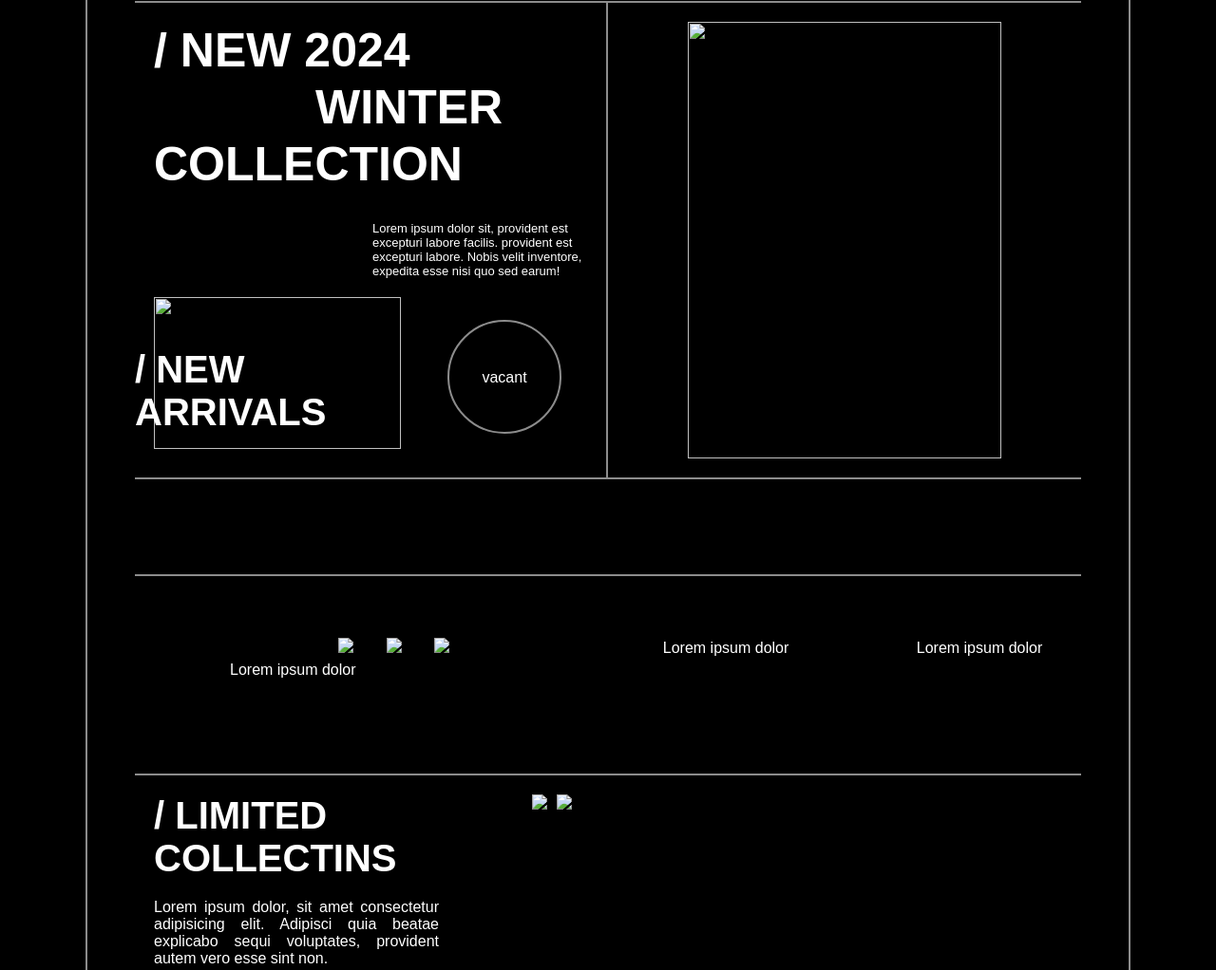
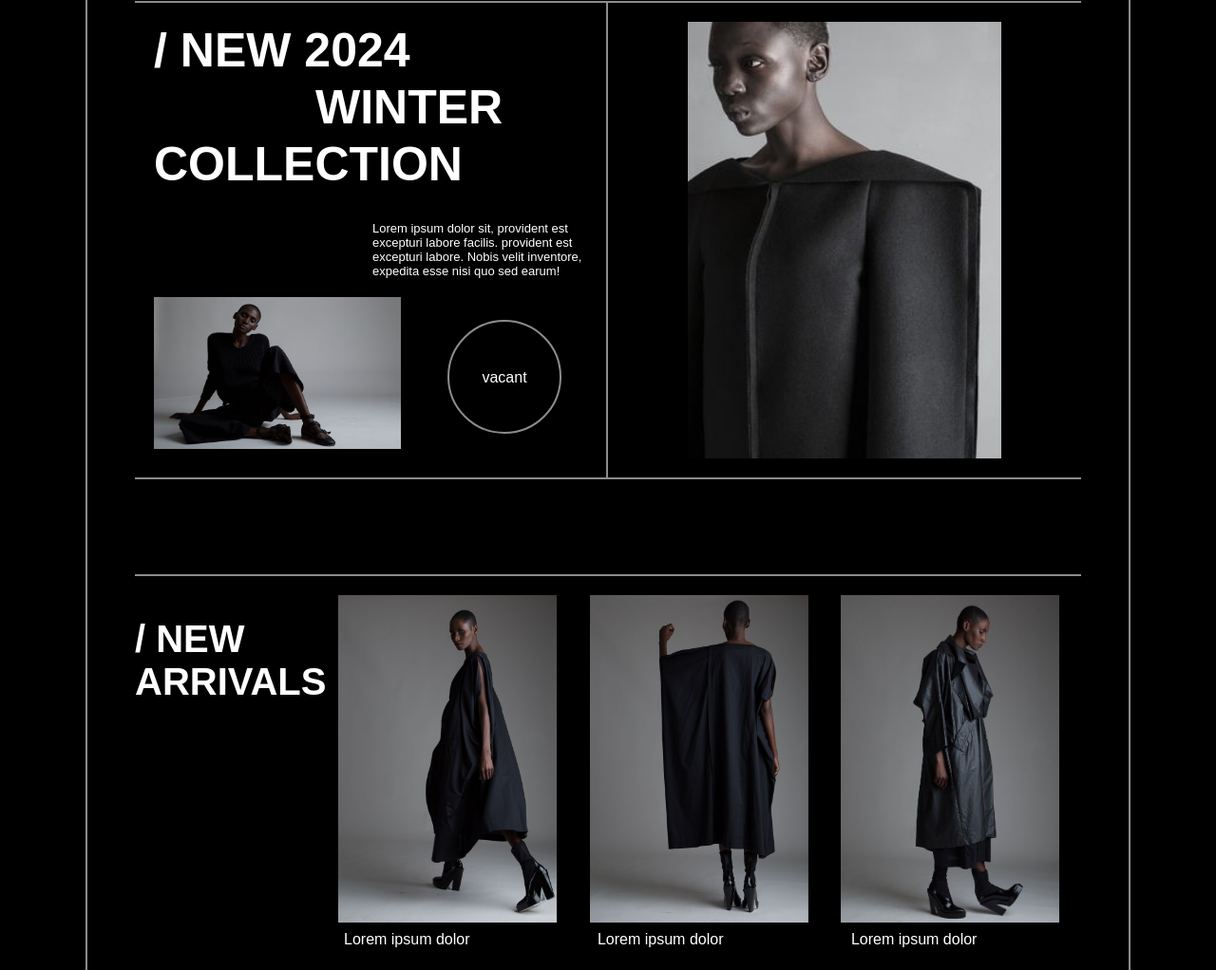
Before and after one commit to saharmazloom/collection, a plain HTML site: page index.html in a window 1280 px wide. Shown: the part 109-1131 px from the top of the page at 95% size. Drawn offline with Linux system fonts and the light colour scheme; a web font is replaced by a local one.

Commit message:
add images

```diff
--- a/index.html
+++ b/index.html
@@ -24,19 +24,19 @@
                 <p class="text">
                     Lorem ipsum dolor sit, provident est excepturi labore facilis. provident est excepturi labore. Nobis velit inventore, expedita esse nisi quo sed earum!
                 </p>
-                <img src="photos/header.jpg">
+                <img src="img/header.jpg">
                 <div class="circle">vacant</div>
             </div>
             <div class="right">
-                <img src="photos/background.jpg">
+                <img src="img/background.jpg">
             </div>
             </div>
         </div>
         <div class="section2">
             <h2>/ NEW ARRIVALS</h2>
-            <img src="photos/pic1.jpg" >
-            <img src="photos/pic2.jpg">
-            <img src="photos/pic3.jpg">
+            <img src="img/pic1.jpg" >
+            <img src="img/pic2.jpg">
+            <img src="img/pic3.jpg">
             <p>Lorem ipsum dolor</p>
             <p>Lorem ipsum dolor</p>
             <p>Lorem ipsum dolor</p>
@@ -46,8 +46,8 @@
             <P>Lorem ipsum dolor, sit amet consectetur adipisicing elit. Adipisci quia beatae explicabo sequi voluptates, provident autem vero esse sint non.</P>
             <p>lorem ipsum dolor</p>
             <div class="right">
-                <img src="photos/section3.jpg">
-                <img src="photos/section-3.jpg">
+                <img src="img/section3.jpg">
+                <img src="img/section-3.jpg">
             </div>
         </div>
     </div>
```
